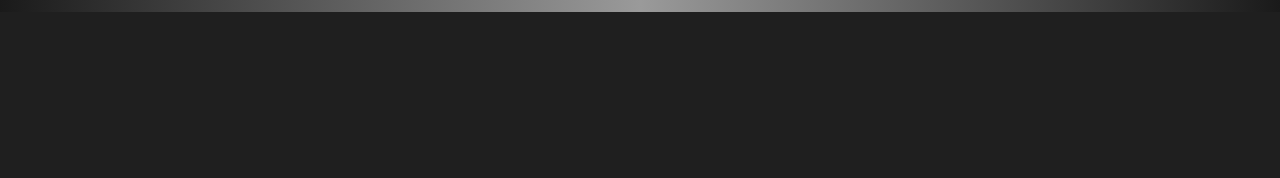
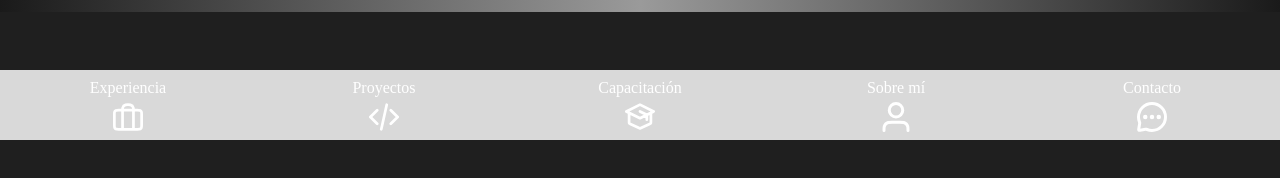
Before and after one commit to RobertoEspeso/porfolio2025, a plain HTML site: page index.html in a window 1280 px wide. Shown: the part 640-818 px from the top of the page. Drawn offline with nearby package versions, Linux system fonts and the light colour scheme; a web font is replaced by a local one.

Commit message:
feat(navbar): Create navbar with styles and button functionality, update styles on click

```diff
--- a/css/styles.css
+++ b/css/styles.css
@@ -67,6 +67,62 @@ h1,h2,h3{
     height: 8px;
     background: linear-gradient(to right, var(--primary-color) 0%, var(--primary-color) var(--scroll, 0%), var(--secondary-color)  var(--scroll, 0%), var(--secondary-color) 100%);
     z-index: 1000;
+}
+.navbar{
+  position: fixed;
+  width: 100%;
+  height: 70px;
+  z-index: 1;
+  bottom: 20px;
+  background-color: var(--card-bg-color);
+}
+
+.navbar__list{
+display: flex;
+justify-content: space-around;
+height: 100%;
+}
+
+.navbar__item{
+  display: flex;
+  width: 100%;
+  justify-content: center;
+  align-items: center;
+  cursor: pointer;
+  transition: background-color 0.5s ease;
+}
+
+
+.navbar__item:hover{
+  background-color: var(--secondary-color);
+}
+.navbar__item--selected{
+  background-color: none;
+  border-bottom: 2px solid var(--primary-color);
+  color: var(--primary-color);
+}
+
+
+.navbar__ancor{
+  display: flex;
+  justify-content: center;
+  flex-direction: column;
+  align-items: center;
+  flex-wrap: nowrap;
+  gap: 5px;
+  color: #FFFFFF;
+}
+
+
+.navbar__icon{
+  width: 30px;
+  height: 30px;
+  stroke: #FFFFFF;
+}
+
+.navbar__ancor--selected, .navbar__icon--selected{
+  color: var(--primary-color);
+  stroke: var(--primary-color);
 }
 
  /*HOME*/
--- a/index.html
+++ b/index.html
@@ -149,21 +149,59 @@
             </div>
         </article>
     </section>
-    <div class="navbar">
-        <nav>
-            <ul>
-                <li><a href=""></a></li>
-                <li><a href=""></a></li>
-                <li><a href=""></a></li>
-                <li><a href=""></a></li>
-                <li><a href=""></a></li>
-            </ul>
-        </nav>
-    </div>
+    <nav class="navbar">
+      <ul class="navbar__list">
+          <li class="navbar__item">
+            <a class="navbar__ancor" href="#">
+              Experiencia
+              <svg class="navbar__icon" width="22" height="20" viewBox="0 0 22 20" fill="none" xmlns="http://www.w3.org/2000/svg">
+                <path d="M7 19V5C7 4.07003 7 3.60504 7.10222 3.22354C7.37962 2.18827 8.18827 1.37962 9.2235 1.10222C9.605 1 10.07 1 11 1C11.93 1 12.395 1 12.7765 1.10222C13.8117 1.37962 14.6204 2.18827 14.8978 3.22354C15 3.60504 15 4.07003 15 5V19M4.2 19H17.8C18.9201 19 19.4802 19 19.908 18.782C20.2843 18.5903 20.5903 18.2843 20.782 17.908C21 17.4802 21 16.9201 21 15.8V8.2C21 7.07989 21 6.51984 20.782 6.09202C20.5903 5.71569 20.2843 5.40973 19.908 5.21799C19.4802 5 18.9201 5 17.8 5H4.2C3.07989 5 2.51984 5 2.09202 5.21799C1.71569 5.40973 1.40973 5.71569 1.21799 6.09202C1 6.51984 1 7.07989 1 8.2V15.8C1 16.9201 1 17.4802 1.21799 17.908C1.40973 18.2843 1.71569 18.5903 2.09202 18.782C2.51984 19 3.0799 19 4.2 19Z"  stroke-width="2" stroke-linecap="round" stroke-linejoin="round"/>
+                </svg>
+            </a>
+          </li>
+          <li class="navbar__item">
+            <a class="navbar__ancor" href="#">
+              Proyectos
+              <svg class="navbar__icon" width="22" height="20" viewBox="0 0 22 20" fill="none" xmlns="http://www.w3.org/2000/svg">
+                <path d="M16 15L21 10L16 5M6 5L1 10L6 15M13 1L9 19"  stroke-width="2" stroke-linecap="round" stroke-linejoin="round"/>
+                </svg>
+
+            </a>
+          </li>
+          <li class="navbar__item">
+            <a class="navbar__ancor" href="#">
+              Capacitación
+              <svg class="navbar__icon" width="22" height="20" viewBox="0 0 22 20" fill="none" xmlns="http://www.w3.org/2000/svg">
+                <path d="M16 11.941V8.93542C16 8.75592 16 8.66622 15.9727 8.58692C15.9485 8.51692 15.9091 8.45312 15.8572 8.40012C15.7986 8.34022 15.7183 8.30012 15.5578 8.21992L11 5.94098M3 6.94098V13.7476C3 14.1195 3 14.3054 3.05802 14.4683C3.10931 14.6122 3.1929 14.7425 3.30238 14.8491C3.42622 14.9696 3.59527 15.0471 3.93335 15.2021L10.3334 18.1354C10.5786 18.2478 10.7012 18.304 10.8289 18.3262C10.9421 18.3458 11.0579 18.3458 11.1711 18.3262C11.2988 18.304 11.4214 18.2478 11.6666 18.1354L18.0666 15.2021C18.4047 15.0471 18.5738 14.9696 18.6976 14.8491C18.8071 14.7425 18.8907 14.6122 18.942 14.4683C19 14.3054 19 14.1195 19 13.7476V6.94098M1 5.94098L10.6422 1.11987C10.7734 1.05428 10.839 1.02148 10.9078 1.00858C10.9687 0.99714 11.0313 0.99714 11.0922 1.00858C11.161 1.02148 11.2266 1.05428 11.3578 1.11987L21 5.94098L11.3578 10.7621C11.2266 10.8277 11.161 10.8605 11.0922 10.8734C11.0313 10.8848 10.9687 10.8848 10.9078 10.8734C10.839 10.8605 10.7734 10.8277 10.6422 10.7621L1 5.94098Z"  stroke-width="2" stroke-linecap="round" stroke-linejoin="round"/>
+                </svg>
+
+            </a>
+          </li>
+          <li class="navbar__item">
+            <a class="navbar__ancor" href="#">
+              Sobre mí
+              <svg class="navbar__icon" width="18" height="20" viewBox="0 0 18 20" fill="none" xmlns="http://www.w3.org/2000/svg">
+                <path d="M17 19C17 17.6044 17 16.9067 16.8278 16.3389C16.44 15.0605 15.4395 14.06 14.1611 13.6722C13.5933 13.5 12.8956 13.5 11.5 13.5H6.5C5.10444 13.5 4.40665 13.5 3.83886 13.6722C2.56045 14.06 1.56004 15.0605 1.17224 16.3389C1 16.9067 1 17.6044 1 19M13.5 5.5C13.5 7.98528 11.4853 10 9 10C6.51472 10 4.5 7.98528 4.5 5.5C4.5 3.01472 6.51472 1 9 1C11.4853 1 13.5 3.01472 13.5 5.5Z"  stroke-width="2" stroke-linecap="round" stroke-linejoin="round"/>
+                </svg>
+
+            </a>
+          </li>
+          <li class="navbar__item">
+            <a class="navbar__ancor" href="#">
+              Contacto
+              <svg class="navbar__icon" width="20" height="20" viewBox="0 0 20 20" fill="none" xmlns="http://www.w3.org/2000/svg">
+                <path d="M5.5 10H5.51M10 10H10.01M14.5 10H14.51M10 19C14.9706 19 19 14.9706 19 10C19 5.02944 14.9706 1 10 1C5.02944 1 1 5.02944 1 10C1 11.1971 1.23374 12.3397 1.65806 13.3845C1.73927 13.5845 1.77988 13.6845 1.798 13.7653C1.81572 13.8443 1.8222 13.9028 1.82221 13.9839C1.82222 14.0667 1.80718 14.1569 1.77711 14.3374L1.18413 17.8952C1.12203 18.2678 1.09098 18.4541 1.14876 18.5888C1.19933 18.7067 1.29328 18.8007 1.41118 18.8512C1.54589 18.909 1.73218 18.878 2.10476 18.8159L5.66265 18.2229C5.84309 18.1928 5.9333 18.1778 6.01613 18.1778C6.09715 18.1778 6.15566 18.1843 6.23472 18.202C6.31554 18.2201 6.41552 18.2607 6.61549 18.3419C7.6603 18.7663 8.8029 19 10 19ZM6 10C6 10.2761 5.77614 10.5 5.5 10.5C5.22386 10.5 5 10.2761 5 10C5 9.7239 5.22386 9.5 5.5 9.5C5.77614 9.5 6 9.7239 6 10ZM10.5 10C10.5 10.2761 10.2761 10.5 10 10.5C9.7239 10.5 9.5 10.2761 9.5 10C9.5 9.7239 9.7239 9.5 10 9.5C10.2761 9.5 10.5 9.7239 10.5 10ZM15 10C15 10.2761 14.7761 10.5 14.5 10.5C14.2239 10.5 14 10.2761 14 10C14 9.7239 14.2239 9.5 14.5 9.5C14.7761 9.5 15 9.7239 15 10Z"  stroke-width="2" stroke-linecap="round" stroke-linejoin="round"/>
+                </svg>
+
+            </a>
+          </li>
+      </ul>
+  </nav>
 
 </section>
 <script src="js/progressbar.js"></script>
 <script src="js/technlogiesCarrusel.js"></script>
+<script src="js/navbar.js"></script>
 </body>
 
 </html>
--- /dev/null
+++ b/js/navbar.js
@@ -0,0 +1,16 @@
+const listItems = document.querySelectorAll(".navbar__item");
+const listAncors = document.querySelectorAll(".navbar__ancor");
+const listIcons = document.querySelectorAll(".navbar__icon");
+console.log(listItems);
+listItems.forEach(item => {
+  item.addEventListener("click", () => {
+    // Quitar la clase de todos los elementos
+    listItems.forEach(li => li.classList.remove("navbar__item--selected"));
+    listAncors.forEach(a => a.classList.remove("navbar__ancor--selected"));
+    listIcons.forEach(svg => svg.classList.remove("navbar__icon--selected"));
+    // Agregar la clase al elemento clicado
+    item.classList.add("navbar__item--selected");
+    item.querySelector(".navbar__ancor").classList.add("navbar__ancor--selected");
+    item.querySelector(".navbar__icon").classList.add("navbar__icon--selected");
+  });
+});
```
